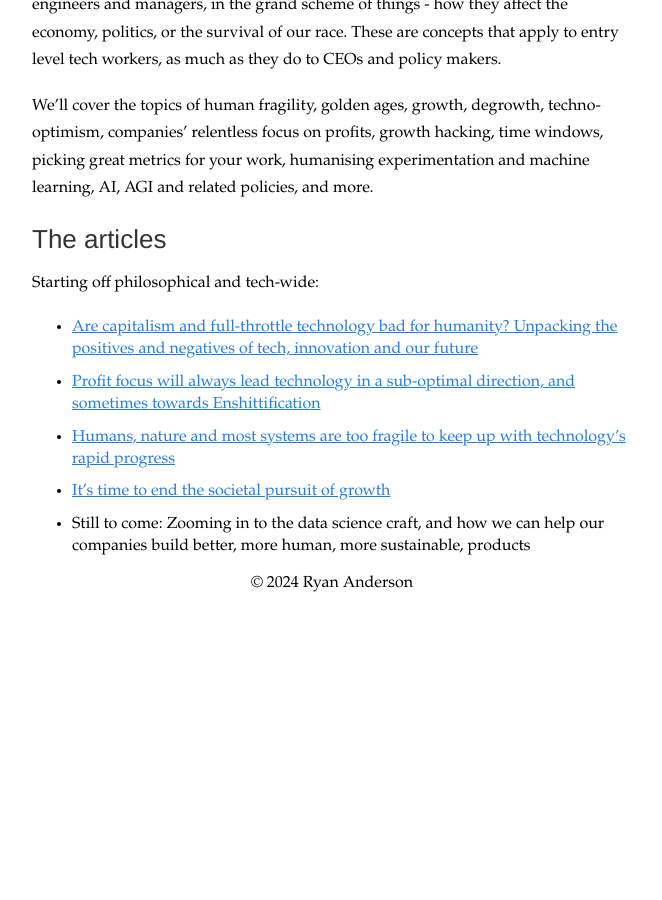
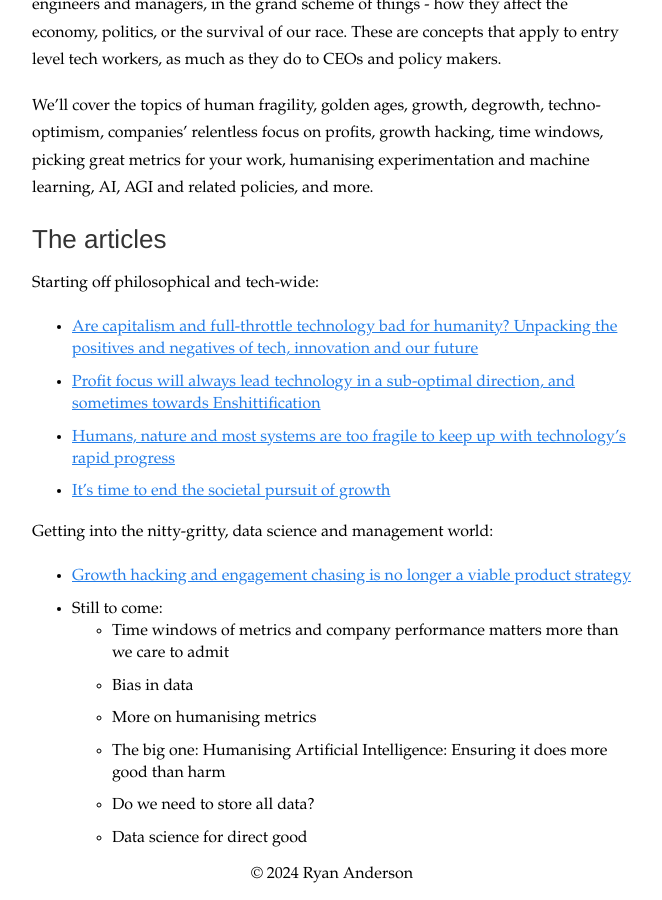
Before and after one commit to ryan-anderson-ds/ryan-anderson-ds.github.io, a Jekyll site: the page built from humanisingds.md, in a window 1280 px wide and 900 px high, scrolled down 2408 px. Shown: the whole window, without its empty margins (308-970 px from the left). Built offline with Jekyll 4.4.1, drawn with Linux system fonts in a browser that asks for light colours; before the commit the page ends 3017 px from its top, so only the background shows below that.

Commit message:
growth hacking

```diff
--- a/humanisingds.md
+++ b/humanisingds.md
@@ -47,4 +47,14 @@ Starting off philosophical and tech-wide:
 - [Profit focus will always lead technology in a sub-optimal direction, and sometimes towards Enshittification](/posts/Profit-focus-suboptimal)
 - [Humans, nature and most systems are too fragile to keep up with technology's rapid progress](/posts/Fragility)
 - [It’s time to end the societal pursuit of growth](/posts/Wrong-metric)
-- Still to come: Zooming in to the data science craft, and how we can help our companies build better, more human, more sustainable, products
+
+
+Getting into the nitty-gritty, data science and management world:
+- [Growth hacking and engagement chasing is no longer a viable product strategy](/posts/Growth-hacking)
+- Still to come:
+  - Time windows of metrics and company performance matters more than we care to admit
+  - Bias in data
+  - More on humanising metrics
+  - The big one: Humanising Artificial Intelligence: Ensuring it does more good than harm
+  - Do we need to store all data?
+  - Data science for direct good
```
